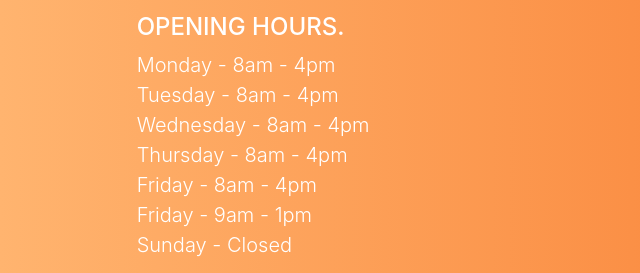
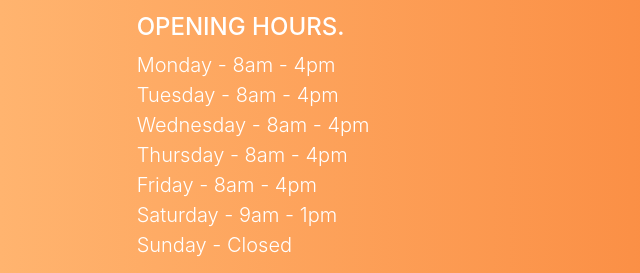
Before and after one commit to BobHumphreyBV/AASP-Website, a website: page index.html in a window 1280 px wide. Shown: the part 3852-4125 px from the top of the page, 0-640 px from the left. Drawn offline with Linux system fonts and the light colour scheme.

Commit message:
Corrected opening hours

```diff
--- a/index.html
+++ b/index.html
@@ -151,7 +151,7 @@
             <h4 class="white">PHONE.</h4>
             <p class="lead white">01323 418 434</p>
             <h4 class="white">OPENING HOURS.</h4>
-            <p class="lead white">Monday - 8am - 4pm <br />Tuesday - 8am - 4pm <br />Wednesday - 8am - 4pm <br />Thursday - 8am - 4pm <br />Friday - 8am - 4pm <br />Friday - 9am - 1pm <br />Sunday - Closed</p>
+            <p class="lead white">Monday - 8am - 4pm <br />Tuesday - 8am - 4pm <br />Wednesday - 8am - 4pm <br />Thursday - 8am - 4pm <br />Friday - 8am - 4pm <br />Saturday - 9am - 1pm <br />Sunday - Closed</p>
           </div>
           <div class="col-lg-8 col-md-12 col-sm-12">
             <div class="row">
```
